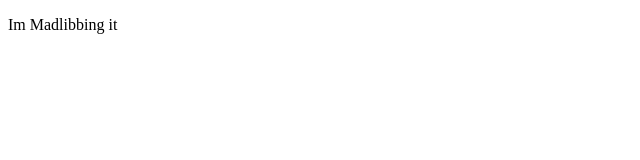
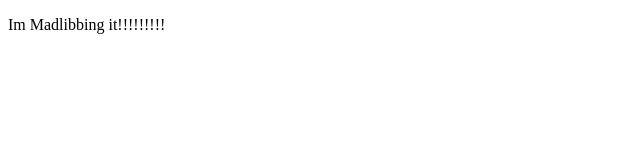
Before and after one commit to 1984secant/madlib, a plain HTML site: page index.html in a window 1280 px wide. Shown: the full height of the page, 0-640 px from the left. Drawn offline with Linux system fonts and the light colour scheme.

Commit message:
4535345345345345zgggz53g

```diff
--- a/index.html
+++ b/index.html
@@ -7,7 +7,7 @@
 	<meta name="viewport" content="width=device-width, initial-scale=1">
   </head>
   <body>
-    <p>Im Madlibbing it</p>
+    <p>Im Madlibbing it!!!!!!!!!</p>
 
 
     <script src="script.js"></script>
```
